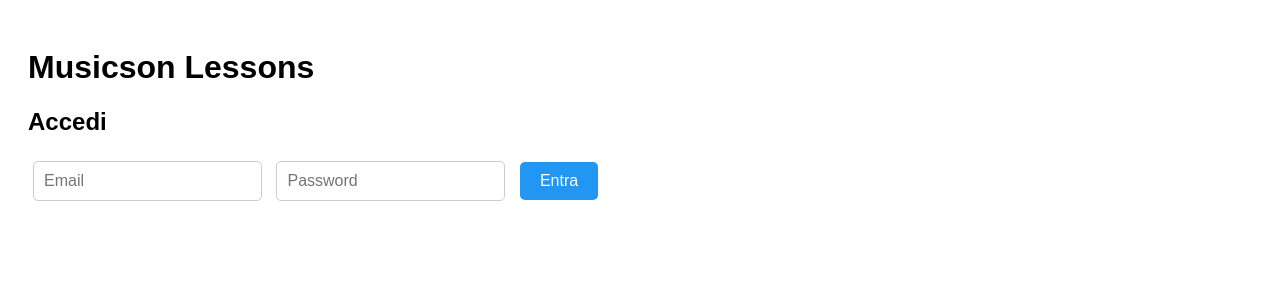
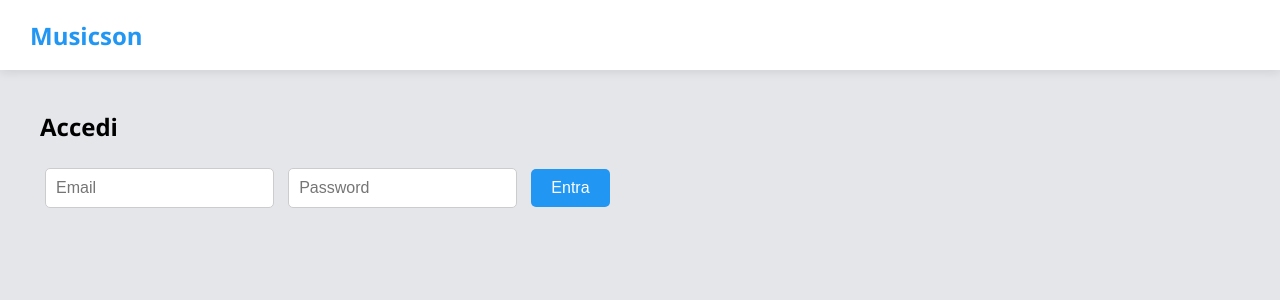
Before and after one commit to marcobarbera04/Musicson, a PHP site: page / in a window 1280 px wide. Shown: the top 300 px of the page. Run offline with PHP 8.4, Linux system fonts and the light colour scheme.

Commit message:
Fixed availabilities overlapping and modified style

```diff
--- a/css/style.css
+++ b/css/style.css
@@ -1,13 +1,102 @@
 /* STILI BASE */
 
 body {
-    font-family: sans-serif;
+    font-family: 'Segoe UI', sans-serif;
+    margin: 0;      /* Rimuove i margini bianchi ai bordi */
+    padding: 0;
+    background-color: #e4e6ea; /* Grigio chiarissimo per lo sfondo */
+}
+
+main#app {
     padding: 20px;
-    background-color: #ffffff;
+    max-width: 1200px; /* Limita la larghezza del contenuto centrale */
+    margin: 0 auto;    /* Centra il main nella pagina */
 }
 
 .hidden {
     display: none;
+}
+
+/* HEADER E LAYOUT */
+
+/* Header con titolo a sinistra e pulsanti a destra*/
+header {
+    background-color: #ffffff;    /* Sfondo bianco */
+    height: 70px;                   /* Altezza fissa */
+    padding: 0 30px;                /* Spazio laterale */
+
+    /* FLEXBOX */
+    display: flex;
+    justify-content: space-between; /* Spinge h1(nome sito) a sinistra e i bottoni a destra */
+    align-items: center;            /* Centra verticalmente gli elementi */
+
+    /* Effetto "incollato"(sticky) in alto */
+    position: sticky;
+    top: 0;
+    z-index: 1000; /* Assicura che l'header stia sopra le modali/popup o le liste */
+    box-shadow: 0 2px 10px rgba(0,0,0,0.1); /* Ombreggiatura leggera */
+}
+
+/* Questo div viene creato dentro il div #user-status da ui.js nella funzione updateUI  */
+.header-controls {
+    display: flex;
+    align-items: center;
+    gap: 15px; /* Distanza tra la scritta e i bottoni */
+}
+
+/* Scritta "Ciao Nome" */
+.header-controls span {
+    font-weight: bold;
+    color: #333;
+    margin-right: 10px;
+}
+
+/* Stile specifico per i bottoni dell'header
+   (Sovrascrive lo stile generico dei bottoni per farli sembrare un menu) */
+.header-controls button {
+    background-color: transparent; /* Sfondo trasparente */
+    color: #555;
+    border: 1px solid #ddd;
+    padding: 6px 12px;
+    font-size: 14px;
+    margin: 0; /* Il gap del genitore gestisce lo spazio */
+}
+
+.header-controls button:hover {
+    background-color: #e3f2fd; /* Azzurro chiaro al passaggio */
+    color: #2196f3;
+    border-color: #2196f3;
+}
+
+/* Il bottone ESCI in rosso */
+.header-controls .btn-logout {
+    border-color: #d32f2f;
+    color: #d32f2f;
+}
+
+.header-controls .btn-logout:hover {
+    background-color: #d32f2f;
+    color: white;
+    border-color: #d32f2f;
+}
+
+/* Stile del Titolo */
+header h1 {
+    margin: 0;
+    font-size: 1.5rem;
+    color: #2196f3; /* Colore Brand */
+}
+
+.search-section {
+    margin: 20px 0;
+    padding: 20px;
+    background: #f9f9f9;
+    text-align: center;
+    border-radius: 8px;
+}
+
+#instrument-input {
+    width: 300px;
 }
 
 /* INPUT E SELECT (Stile base) */
@@ -34,26 +123,6 @@ button {
 
 button:hover {
     background-color: #1976d2; /* Colore Hardcoded (più scuro per hover) */
-}
-
-/* HEADER E LAYOUT */
-.header-controls {
-    display: flex;
-    align-items: center;
-    gap: 10px;
-    margin-bottom: 20px;
-}
-
-.search-section {
-    margin: 20px 0;
-    padding: 20px;
-    background: #f9f9f9;
-    text-align: center;
-    border-radius: 8px;
-}
-
-#instrument-input {
-    width: 300px;
 }
 
 /* GRIGLIE E CARD */
--- a/index.html
+++ b/index.html
@@ -2,12 +2,12 @@
 <html lang="it">
 <head>
     <meta charset="UTF-8">
-    <title>Musicson Lessons</title>
+    <title>Online Music Lessons | Musicson</title>
     <link rel="stylesheet" href="css/style.css">
 </head>
 <body>
     <header>
-        <h1>Musicson Lessons</h1>
+        <h1>Musicson</h1>
         <div id="user-status"></div>
     </header>
 
@@ -39,7 +39,7 @@
 
             <h3>Il mio Profilo</h3>
 
-            <div class="profile-info">
+            <div>
                 <img src="img/profile_pictures/default.png" alt="Profilo" class="profile-avatar-static">
                 <p>Immagine di profilo</p>
             </div>
@@ -55,7 +55,7 @@
                         <option value="4">Giovedì</option>
                         <option value="5">Venerdì</option>
                     </select>
-                    <input type="time" id="new-slot-start" step="3600"> <button onclick="handleAddSlot()" class="btn-action">Aggiungi Slot</button>
+                    <input type="time" id="new-slot-start" step="3600"> <button onclick="handleAddSlot()">Aggiungi Slot</button>
                 </div>
 
                 <div id="my-slots-list" class="slots-list-manage"></div>
--- a/js/ui.js
+++ b/js/ui.js
@@ -23,9 +23,9 @@ function updateUI(isAuthenticated, userData = null) {
         statusBox.innerHTML = `
             <div class="header-controls">
                 <span>Ciao <strong>${userData.nickname}</strong></span>
-                <button onclick="goHome()" class="btn-nav">Home</button>
-                <button onclick="showMyAppointments()" class="btn-nav">Mie Lezioni</button>
-                <button onclick="openProfileModal()" class="btn-nav">Profilo</button>
+                <button onclick="goHome()">Home</button>
+                <button onclick="showMyAppointments()">Mie Lezioni</button>
+                <button onclick="openProfileModal()">Profilo</button>
                 <button onclick="logout()" class="btn-logout">Esci</button>
             </div>
         `;
@@ -116,7 +116,7 @@ function createTeacherCard(t) {
 
     // se l'utente e' studente il bottone prenota lezione esistera'
     if(userRole == '1'){
-        bookingButton = `<button onclick="openBookingModal(${t.id})" class="btn-book">Prenota Lezione</button>`
+        bookingButton = `<button onclick="openBookingModal(${t.id})">Prenota Lezione</button>`
     }
 
     return `
@@ -175,7 +175,6 @@ async function openBookingModal(teacherId) {
 
         // creazione bottone dello slot da prenotare
         const btn = document.createElement('button');
-        btn.className = 'slot-btn';
         // testo in formato Lun 23 Gen - 15:00
         const dateReadable = dateObj.toLocaleDateString('it-IT', { weekday: 'short', day: 'numeric', month: 'short' });
         btn.innerHTML = `${dateReadable} - ${timeLabel}`;
@@ -273,8 +272,8 @@ function createAppointmentCard(app) {
 
     // generazione condizionale del link al meeting (se app.meeting_link esiste mostro quello senno' dico ancora non disponibile)
     const linkHtml = app.meeting_link
-        ? `<a href="${app.meeting_link}" target="_blank" class="appointment-link">Accedi al Meeting</a>`
-        : `<span class="appointment-no-link">Link non ancora disponibile</span>`;
+        ? `<a href="${app.meeting_link}" target="_blank">Accedi al Meeting</a>`
+        : `<span>Link non ancora disponibile</span>`;
 
     return `
         <div class="appointment-card">
@@ -285,7 +284,7 @@ function createAppointmentCard(app) {
                     Data: ${dateStr} <br>
                     Ore: <strong>${timeStr}</strong>
                 </p>
-                <button onclick="deleteBooking(${app.id})" class="btn-cancel">
+                <button onclick="deleteBooking(${app.id})">
                     Cancella Lezione
                 </button>
             </div>
@@ -367,7 +366,7 @@ async function loadMySlots(teacherId) {
         div.className = 'slot-manage-item';
         div.innerHTML = `
             <span>${days[slot.weekday]} | ${startTime} - ${endTime}</span>
-            <button onclick="handleDeleteSlot(${slot.id})" class="btn-delete">Elimina</button>
+            <button onclick="handleDeleteSlot(${slot.id})">Elimina</button>
         `;
         container.appendChild(div);
     });
@@ -379,6 +378,15 @@ async function handleAddSlot() {
     const start = document.getElementById('new-slot-start').value;
 
     if(!start) { alert("Inserisci orario."); return; }
+
+    // Controllo validità minuti: accettiamo solo orari pieni (es. 15:00, 16:00)
+    // start è una stringa tipo "16:00". Splittiamo per prendere i minuti.
+    const minutes = start.split(':')[1];
+
+    if (minutes !== "00") {
+        alert("Per favore, inserisci solo orari pieni (es. 16:00, 17:00). Non sono ammessi minuti.");
+        return;
+    }
 
     // aggiungere disponibilita' tramite POST
     const result = await postData('availability', {
```
Also changed, not shown: php/api/availability.php (+35 -4 lines).
